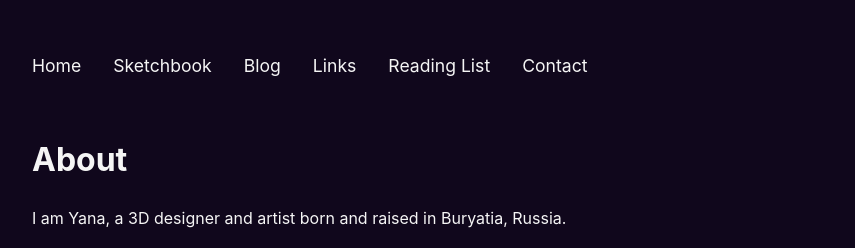
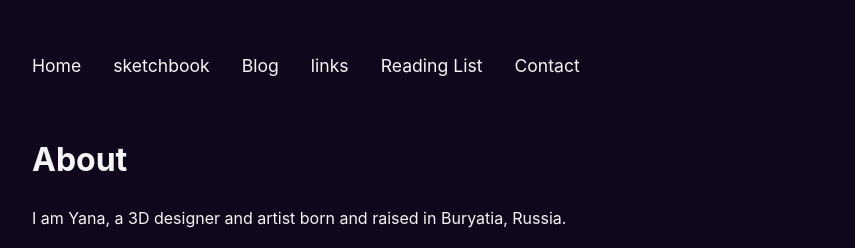
Before and after one commit to yanazuray/waterfalls-of-qaf, a Jekyll site: the page built from index.md, in a window 1280 px wide. Shown: the top 248 px of the page, without its empty margins (208-1063 px from the left). Built offline with Jekyll 4.4.1, drawn with Linux system fonts in a browser that asks for light colours.

Commit message:
vault backup: 2025-04-28 00:02:23

```diff
--- a/_layouts/default.html
+++ b/_layouts/default.html
@@ -30,9 +30,9 @@
 <body>
   <nav>
     <a href="{{ site.baseurl }}/">Home</a>
-    <a href="{{ site.baseurl }}/Sketchbook">Sketchbook</a>
+    <a href="{{ site.baseurl }}/Sketchbook">sketchbook</a>
     <a href="{{ site.baseurl }}/Blog">Blog</a>
-    <a href="{{ site.baseurl }}/Links">Links</a>
+    <a href="{{ site.baseurl }}/Links">links</a>
     <a href="{{ site.baseurl }}/Reading List">Reading List</a>
     <a href="{{ site.baseurl }}/Contact">Contact</a>
   </nav>
```
Also changed, not shown: Sketchbook.md (+2 -2 lines).
